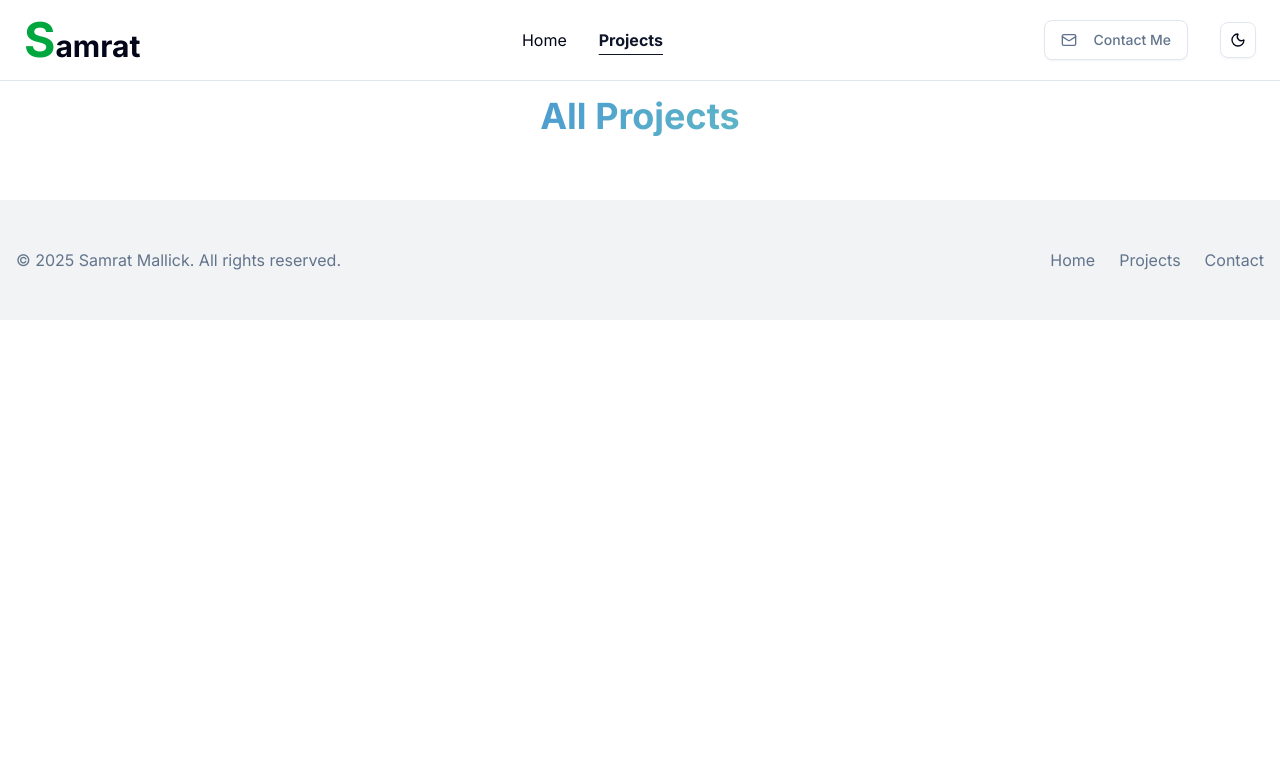
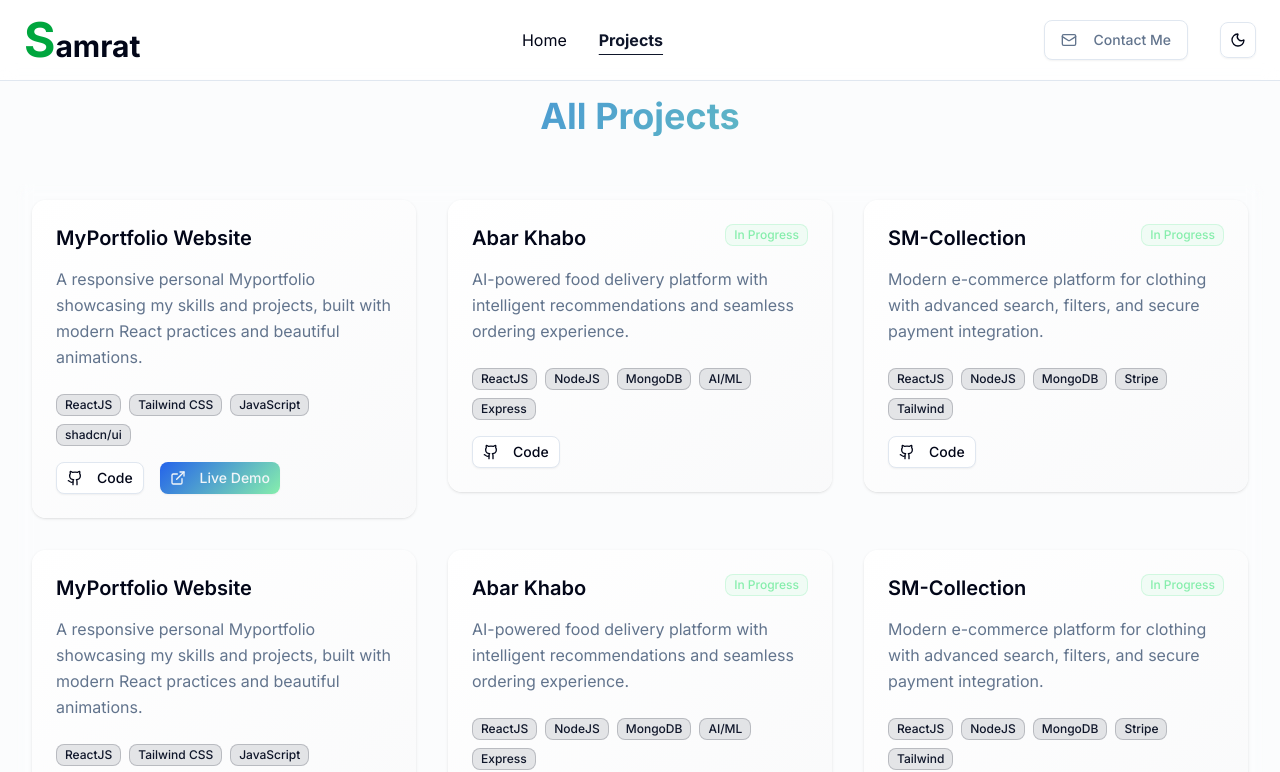
Before and after one commit to coderSamrat/Fullstack-Portfolio, a React (Vite) app in the folder frontend/: page /portfolio/projects in a window 1280 px wide. Shown: the top 772 px of the page. Built offline with nearby package versions, Linux system fonts and the light colour scheme.

Commit message:
feat: Enhance project listing with improved layout, animations, and updated project technologies

```diff
--- a/frontend/src/components/user-view/education.jsx
+++ b/frontend/src/components/user-view/education.jsx
@@ -12,7 +12,7 @@ const MyEducation = () => {
                         <h2 className="text-4xl font-bold text-center mb-12 text-gradient">Training & Education</h2>
                         <div className="max-w-4xl mx-auto space-y-8">
                               {myEducationAndTraining.map((item, index) => (
-                                    <Card key={index} className="hover-lift card-gradient border-0 tech-glow">
+                                    <Card key={index} className="hover-lift card-gradient border-0 tech-glow animate-slide-up" style={{ animationDelay: `${index * 0.2}s` }}>
                                           <CardHeader>
                                                 <CardTitle className="flex items-center justify-between">
                                                       <span>{item.title}</span>
--- a/frontend/src/components/user-view/header.jsx
+++ b/frontend/src/components/user-view/header.jsx
@@ -72,7 +72,7 @@ const Header = () => {
                                           <div className="flex items-center justify-between gap-2">
                                                 <ThemeToggle />
                                                 <button
-                                                      className="text-muted-foreground hover:text-primary focus:outline-none"
+                                                      className="text-muted-foreground hover:text-primary focus:outline-none cursor-pointer"
                                                       onClick={toggleMenu}
                                                       aria-label={isMenuOpen ? 'Close menu' : 'Open menu'}
                                                 >
--- a/frontend/src/components/user-view/hero.jsx
+++ b/frontend/src/components/user-view/hero.jsx
@@ -18,14 +18,14 @@ const Hero = ({
       return (
             <section className="relative min-h-screen flex items-center justify-center overflow-hidden py-4">
                   <div
-                        className="absolute inset-0 z-0 dark:opacity-90 opacity-30"
+                        className="absolute inset-0 z-0 dark:opacity-90 opacity-5"
                         style={{
                               backgroundImage: `url(${heroImage})`,
                               backgroundSize: "cover",
                               backgroundPosition: "center"
                         }}
                   />
-                  <div className="absolute inset-0 hero-gradient opacity-5 z-0" />
+                  <div className="absolute inset-0 hero-gradient opacity-40 z-0" />
 
                   <div className="container mx-auto px-4 z-10 text-center">
                         <div className="animate-fade-in">
--- a/frontend/src/config/project.js
+++ b/frontend/src/config/project.js
@@ -2,7 +2,7 @@ export const projects = [
       {
             title: "MyPortfolio Website",
             description: "A responsive personal Myportfolio showcasing my skills and projects, built with modern React practices and beautiful animations.",
-            technologies: ["ReactJS", "Tailwind CSS", "TypeScript", "shadcn/ui"],
+            technologies: ["ReactJS", "Tailwind CSS", "JavaScript", "shadcn/ui"],
             githubUrl: "#",
             liveUrl: "#"
       },
--- a/frontend/src/pages/client-view/project-listing.jsx
+++ b/frontend/src/pages/client-view/project-listing.jsx
@@ -1,12 +1,33 @@
+import ProjectCard from '@/components/user-view/project-card';
+import { projects } from '@/config/project';
 import React from 'react';
 
 const MyAllProjectList = () => {
       return (
-            <div className="relative mt-20">
+            <div className="relative mt-20 bg-muted/30">
                   <div className="container mx-auto p-4">
                         <h2 className="text-4xl font-bold text-center mb-12 text-gradient">All Projects</h2>
-                        <div className="grid md:grid-cols-2 lg:grid-cols-3 gap-8 max-w-7xl mx-auto">
-                              {/* Render project cards here */}
+                        <div className="p-4 backdrop-blur-sm rounded-lg">
+                              <div className='grid md:grid-cols-2 lg:grid-cols-3 gap-8 max-w-7xl mx-auto'>
+                                    {projects.map((project, index) => (
+                                          <div
+                                                key={index}
+                                                className="animate-slide-up"
+                                                style={{ animationDelay: `${index * 0.2}s` }}
+                                          >
+                                                <ProjectCard {...project} />
+                                          </div>
+                                    ))}
+                                    {projects.map((project, index) => (
+                                          <div
+                                                key={index}
+                                                className="animate-slide-up"
+                                                style={{ animationDelay: `${index * 0.2}s` }}
+                                          >
+                                                <ProjectCard {...project} />
+                                          </div>
+                                    ))}
+                              </div>
                         </div>
                   </div>
             </div>
```
